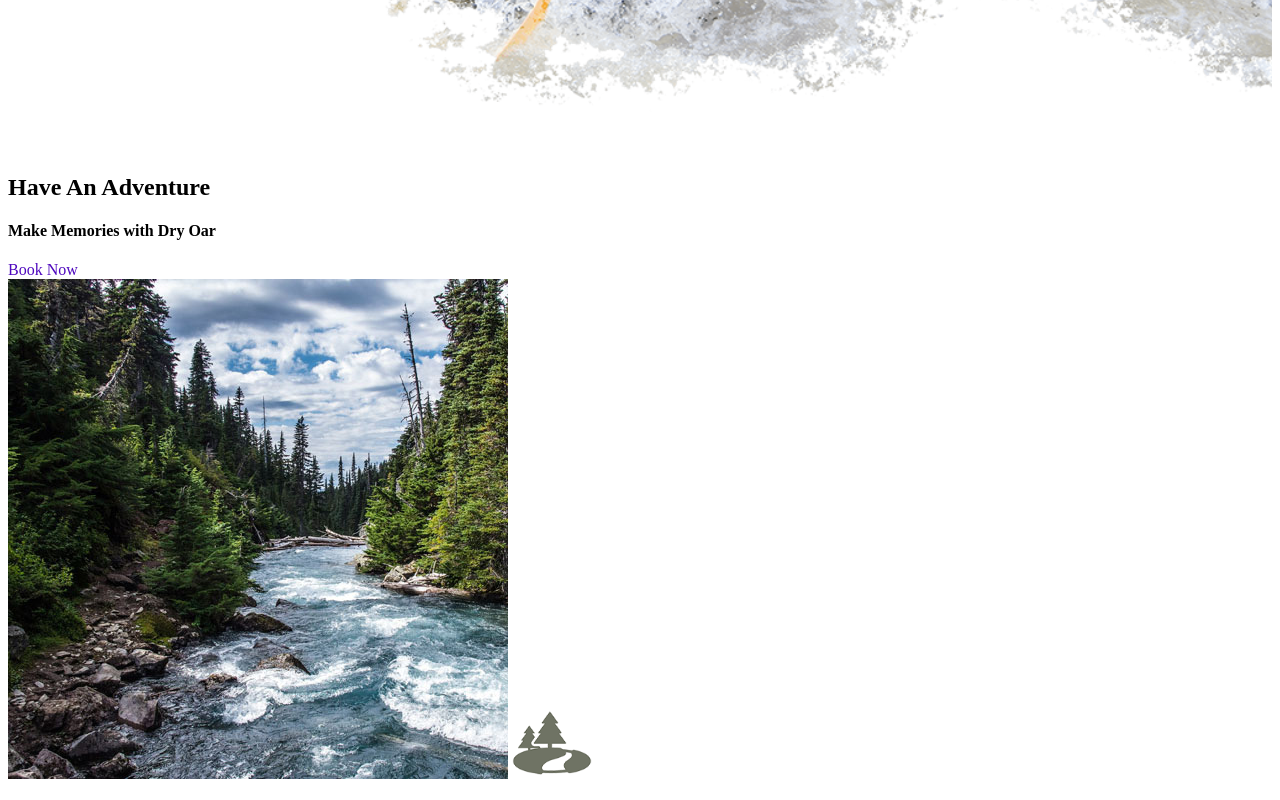
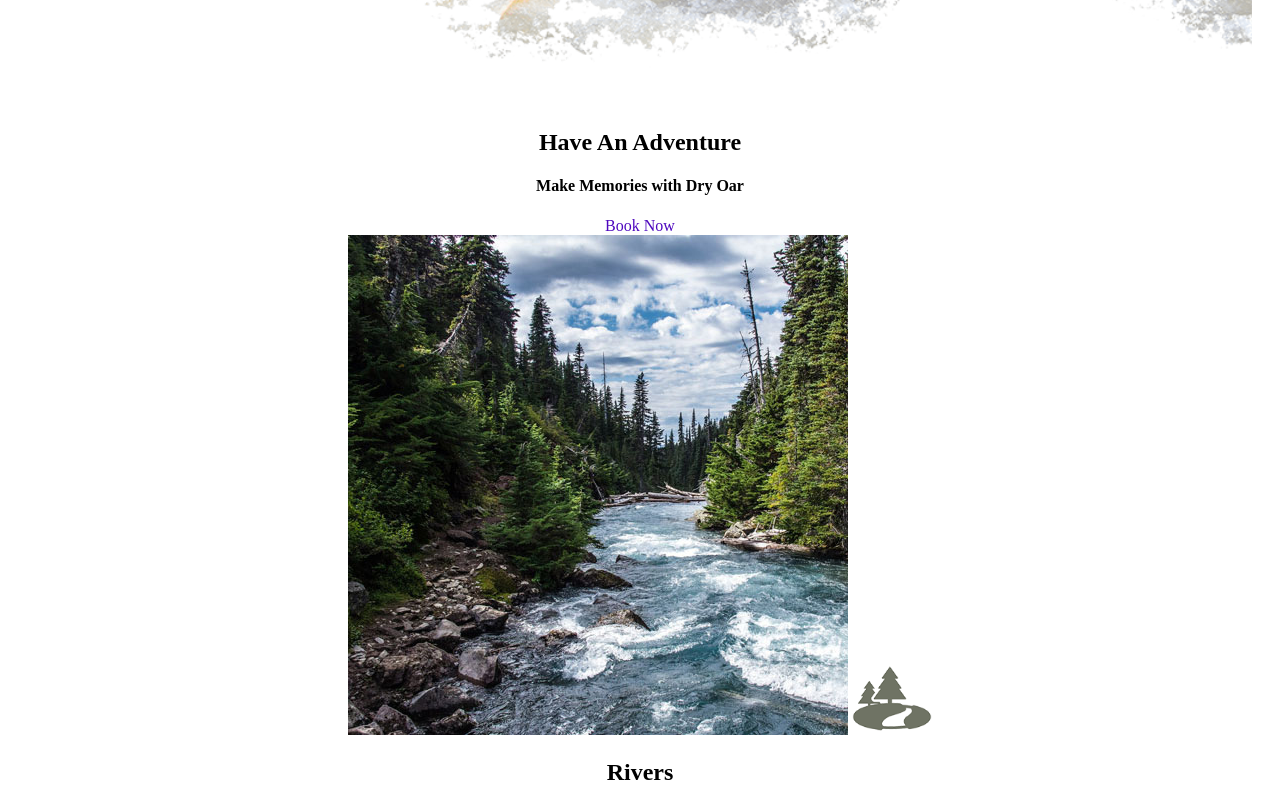
Before and after one commit to jadeevelyn06/wdd130, a plain HTML site: page wwr/index.html in a window 1280 px wide. Shown: the part 820-1620 px from the top of the page. Drawn offline with Linux system fonts and the light colour scheme.

Commit message:
adventure

```diff
--- a/wwr/index.html
+++ b/wwr/index.html
@@ -1,28 +1,25 @@
 <!DOCTYPE html>
 <html lang="en">
+
 <head>
     <meta charset="UTF-8">
     <meta name="viewport" content="width=device-width, initial-scale=1.0">
     <title>Whitewater Rafting Vacations | Dry Oar Boating | Home</title>
     <link rel="stylesheet" href="styles/styles.css">
 </head>
+
 <body>
     <div id="content">
         <header>
-        . . .
-            </footer>
-        </div>
-
-    <div id="top-strip">
             <a id="logo_link" href="index.html">
                 <img class="logo" src="images/logo.png" alt="Dry Oar Logo">
             </a>
-    </div>
             <nav>
                 <a href="index.html">Home</a>
                 <a href="site-plan-rafting.html">Site Plan</a>
                 <a href="contactus.html">Contact Us</a>
             </nav>
+        </header>
         <div id="hero">
             <div id="hero-box">
                 <img id="hero-img" src="images/hero.png" alt="People enjoying white water rafting">
@@ -56,9 +53,12 @@
             <img class="mountains" src="images/mountains.jpg" alt="Misty mountains">
             <section class="msg">
                 <h2>More Than Just The Thrill</h2>
-            <p>Enjoy the breathtaking scenery. From valleys, meadows, canyons, and high peaks; it's way more than just the rapids. It's a great way to get away from it all and relax amongst all the beauty of the great outdoors. </p>
+                <p>Enjoy the breathtaking scenery. From valleys, meadows, canyons, and high peaks; it's way more than
+                    just the rapids. It's a great way to get away from it all and relax amongst all the beauty of the
+                    great outdoors. </p>
                 <a class='join' href="rivers.html">Join Us</a>
             </section>
+        </main>
         <footer>
             <p>Dry Oar &copy; 2025 - Jade Reynolds</p>
             <p><a href="site-plan-rafting.html">Site Plan</a></p>
@@ -75,5 +75,7 @@
                 </a>
             </div>
         </footer>
+    </div>
 </body>
+
 </html>
--- a/wwr/styles/styles.css
+++ b/wwr/styles/styles.css
@@ -1,7 +1,7 @@
+
 #background {
     height: 725px;
 }
-
 
 body {
     background-color: #ffffff;
@@ -52,6 +52,7 @@ h4 {
     color: #000000;
 }
 
+
 .msg h2 {
     color: #000000;
 }
@@ -80,3 +81,13 @@ footer p {
 footer p a:hover {
     text-decoration: underline;
 }
+#content {
+    max-width: 1600px;
+    margin: 0 auto;
+    padding: 0 20px;
+}
+
+
+#hero-msg h1, #hero-msg h4{text-align: center;}
+.button-box{text-align: center;}
+main section{text-align: center;}
```
Lines whose indentation alone changed are shown as unchanged.
